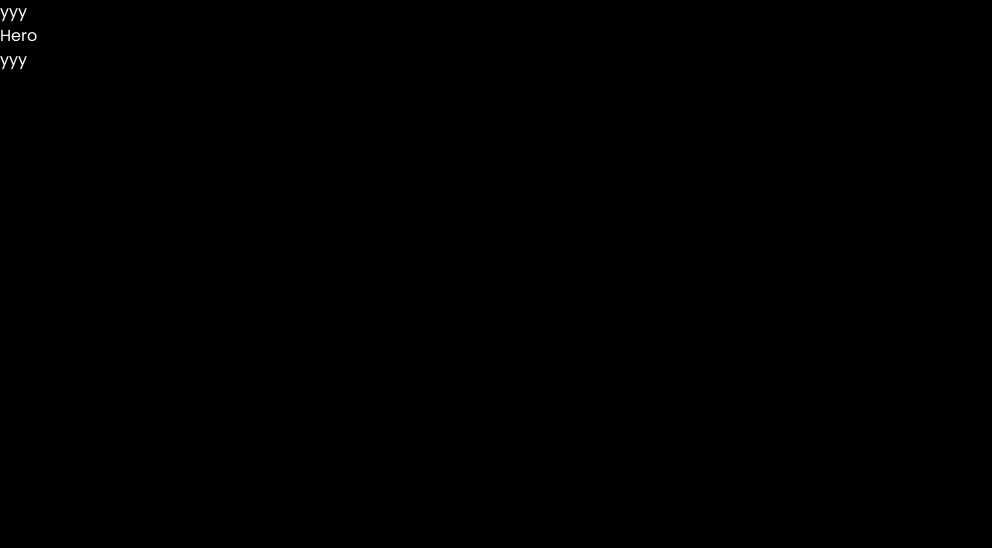
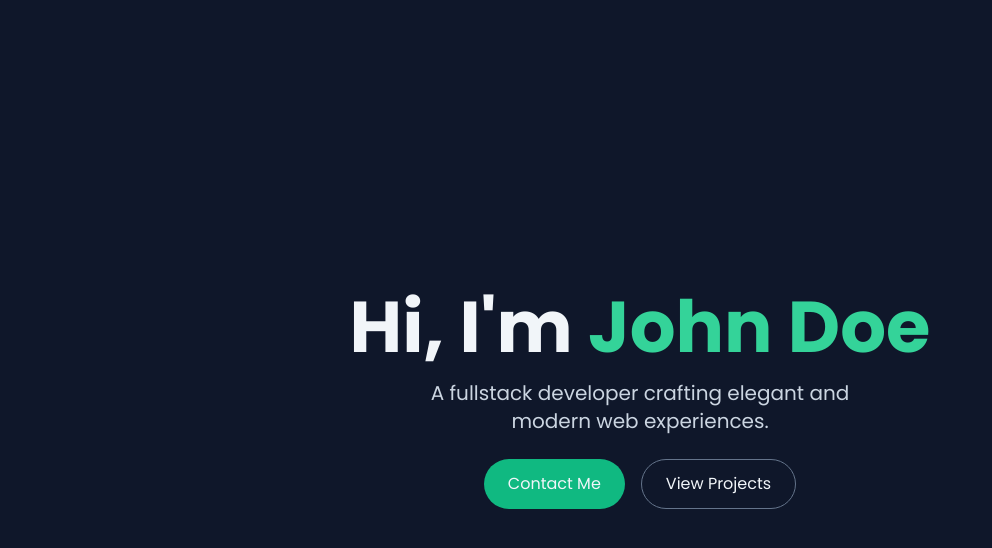
Before and after one commit to Sabbir131/dev-portfolio, a React (Vite) app: page / in a window 1280 px wide. Shown: the top 548 px of the page, without its empty margins (0-992 px from the left). Built offline with nearby package versions, Linux system fonts and the light colour scheme.

Commit message:
feat(hero): create hero section

```diff
--- a/src/App.jsx
+++ b/src/App.jsx
@@ -3,9 +3,7 @@ import Hero from "./pages/Hero";
 export default function App() {
   return (
     <>
-      yyy
       <Hero />
-      yyy
     </>
   );
 }
--- a/src/index.css
+++ b/src/index.css
@@ -1,4 +1,4 @@
-@import url("https://fonts.googleapis.com/css2?family=Poppins:wght@400;500;600;700&display=swap");
+@import url('https://fonts.googleapis.com/css2?family=Poppins:wght@400;500;600;700&display=swap');
 
 @tailwind base;
 @tailwind components;
@@ -8,14 +8,17 @@ html {
   scroll-behavior: smooth;
 }
 
-@media (prefers-reduced-motion: no-preference) {
-  html {
-    scroll-behavior: smooth;
-  }
+body {
+  font-family: 'Poppins', sans-serif;
+  background-color: #0F172A;
+  color: #F1F5F9;
 }
 
-body {
-  font-family: "Poppins", sans-serif;
-  background-color: #000;
-  color: #fff;
+a {
+  color: inherit;
+  text-decoration: none;
 }
+
+* {
+  transition: background-color 0.3s ease, color 0.3s ease;
+}
--- a/src/pages/Hero.jsx
+++ b/src/pages/Hero.jsx
@@ -1,8 +1,30 @@
-import React from "react";
 import { motion } from "framer-motion";
 
 const Hero = () => {
-  return <div>Hero</div>;
+  return (
+    <section className="min-h-screen flex items-center justify-center text-center px-4">
+      <motion.div
+        initial={{ opacity: 0, y: 20 }}
+        animate={{ opacity: 1, y: 0 }}
+        transition={{ duration: 0.8 }}
+      >
+        <h1 className="text-5xl md:text-7xl font-bold mb-4">
+          Hi, I'm <span className="text-emerald-400">John Doe</span>
+        </h1>
+        <p className="text-lg md:text-xl text-slate-300 max-w-md mx-auto mb-6">
+          A fullstack developer crafting elegant and modern web experiences.
+        </p>
+        <div className="flex gap-4 justify-center">
+          <button className="px-6 py-3 bg-emerald-500 rounded-full hover:bg-emerald-600">
+            Contact Me
+          </button>
+          <button className="px-6 py-3 border border-slate-500 rounded-full hover:bg-slate-700">
+            View Projects
+          </button>
+        </div>
+      </motion.div>
+    </section>
+  );
 };
 
 export default Hero;
```
